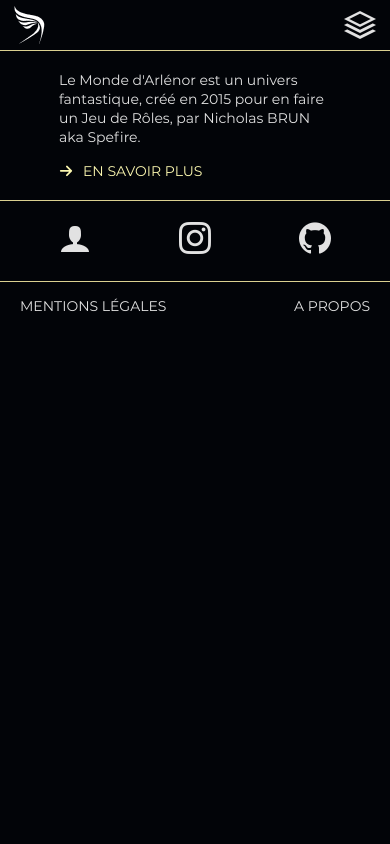
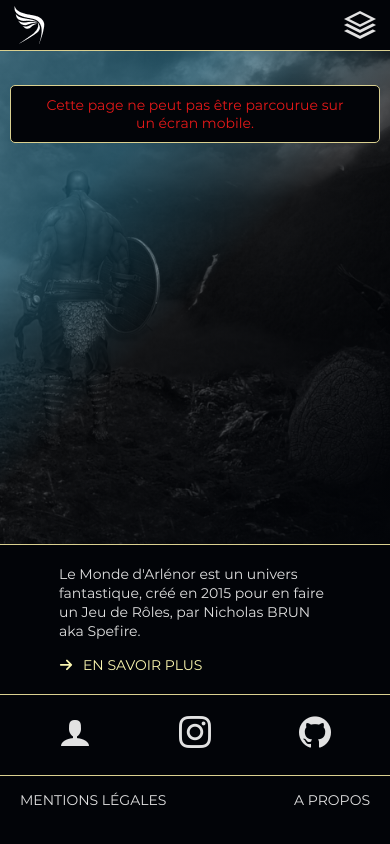
Before and after one commit to Spefire/MondeArlenor_WEBSITE_VUE, a Vue app: page /roleplay/crystal in a window 390 px wide. Built offline with nearby package versions, Linux system fonts and the light colour scheme.

Commit message:
Fix(crystals): Hide page on mobile

```diff
--- a/src/components/skills-table/SkillsTable.vue
+++ b/src/components/skills-table/SkillsTable.vue
@@ -47,7 +47,7 @@
     </div>
   </div>
 
-  <div class="table-large-alert bloc-text margin-top-1">
+  <div class="show-on-mobile-alert bloc-text margin-top-1">
     La liste ne peut pas être parcourue sur un écran mobile.
   </div>
 
--- a/src/styles/classes.scss
+++ b/src/styles/classes.scss
@@ -114,3 +114,29 @@
 .img-rounded {
   border-radius: 50%;
 }
+
+.hide-on-mobile {
+  @include mobile-only {
+    display: none !important;
+  }
+}
+
+.show-on-mobile {
+  display: none !important;
+
+  @include mobile-only {
+    display: block !important;
+  }
+}
+
+.show-on-mobile-alert {
+  display: none !important;
+
+  @include mobile-only {
+    display: block !important;
+    margin: 10px;
+    padding: 5px;
+    text-align: center;
+    color: $warning-color;
+  }
+}
--- a/src/styles/components.scss
+++ b/src/styles/components.scss
@@ -323,19 +323,6 @@
   }
 }
 
-.table-large-alert {
-  display: none;
-
-  @include mobile-only {
-    display: block;
-    width: 100%;
-    margin: 10px;
-    padding: 5px;
-    color: $warning-color;
-    border-spacing: 0;
-  }
-}
-
 .line-table {
   &:hover {
     background-color: rgba($white-color, 0.2) !important;
--- a/src/views/roleplay/crystal-single/CrystalSingleView.vue
+++ b/src/views/roleplay/crystal-single/CrystalSingleView.vue
@@ -1,7 +1,7 @@
 <template>
   <div
     v-if="currentGroup || currentSpeciality"
-    class="layout-view background-roleplay crystal-single-view">
+    class="layout-view background-roleplay crystal-single-view hide-on-mobile">
 
     <!-- Menu à gauche -->
     <div class="side-menu left">
@@ -95,12 +95,13 @@
               v-html="getDescription(skill.description, 200)" />
           </div>
         </div>
+
+        <p
+          v-if="currentSpeciality && specialitySkills.length === 0"
+          class="crystals-main-description bloc-text margin-top-1">
+          Aucune compétence n'est acquise par cette spécialité.
+        </p>
       </div>
-      <p
-        v-if="currentSpeciality && specialitySkills.length === 0"
-        class="crystals-main-description bloc-text margin-top-1">
-        Aucune compétence n'est acquise par cette spécialité.
-      </p>
     </div>
 
     <!-- Menu à droite -->
@@ -120,6 +121,12 @@
       </div>
     </div>
   </div>
+
+  <div class="layout-view background-roleplay show-on-mobile">
+    <div class="show-on-mobile-alert bloc-text">
+      Cette page ne peut pas être parcourue sur un écran mobile.
+    </div>
+  </div>
 </template>
 
 <style lang="scss" scoped src="./CrystalSingleView.scss"></style>
--- a/src/views/roleplay/crystals/CrystalsView.vue
+++ b/src/views/roleplay/crystals/CrystalsView.vue
@@ -25,7 +25,7 @@
                 :title="grp.role.name" />
             </div>
             <p class="docs-grid-body">{{ getDescription(grp.description) }}</p>
-            <div class="margin-top-05 margin-bottom-05">
+            <div class="margin-top-05 margin-bottom-05 hide-on-mobile">
               <ArrowButton
                 :link-path="'crystal'"
                 :link-query="{ grp: grp.code }" />
@@ -65,7 +65,7 @@
                 :title="spe.group.role.name" />
             </div>
             <p class="docs-grid-body">{{ getDescription(spe.description) }}</p>
-            <div class="margin-top-05 margin-bottom-05">
+            <div class="margin-top-05 margin-bottom-05 hide-on-mobile">
               <ArrowButton
                 :link-path="'crystal'"
                 :link-query="{ spe: spe.code }" />
```
